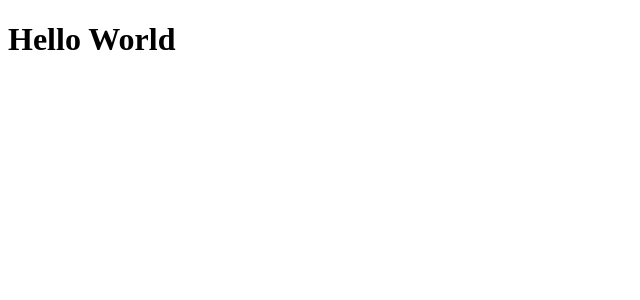
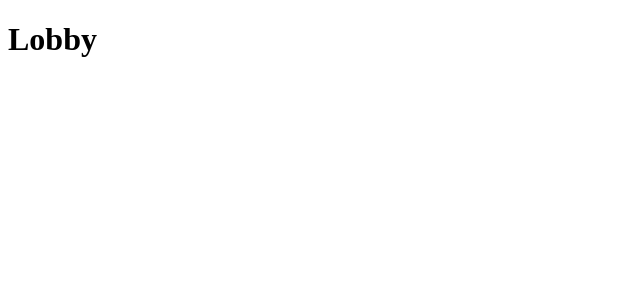
Before and after one commit to sabhas/peer-chat, a React (Vite) app: page / in a window 1280 px wide. Shown: the top 300 px of the page, without its empty margins (0-640 px from the left). Built offline with nearby package versions, Linux system fonts and the light colour scheme.

Commit message:
add basic routes

```diff
--- a/src/App.tsx
+++ b/src/App.tsx
@@ -1,5 +1,16 @@
+import React from "react"
+import { HashRouter, Routes, Route, Navigate } from "react-router-dom"
+
 function App() {
-  return <h1>Hello World</h1>
+  return (
+    <HashRouter>
+      <Routes>
+        <Route path="/" element={<h1>Lobby</h1>} />
+        <Route path="/:roomId" element={<h1>Chat room</h1>} />
+        <Route path="*" element={<Navigate to="/" />} />
+      </Routes>
+    </HashRouter>
+  )
 }
 
 export default App
```
